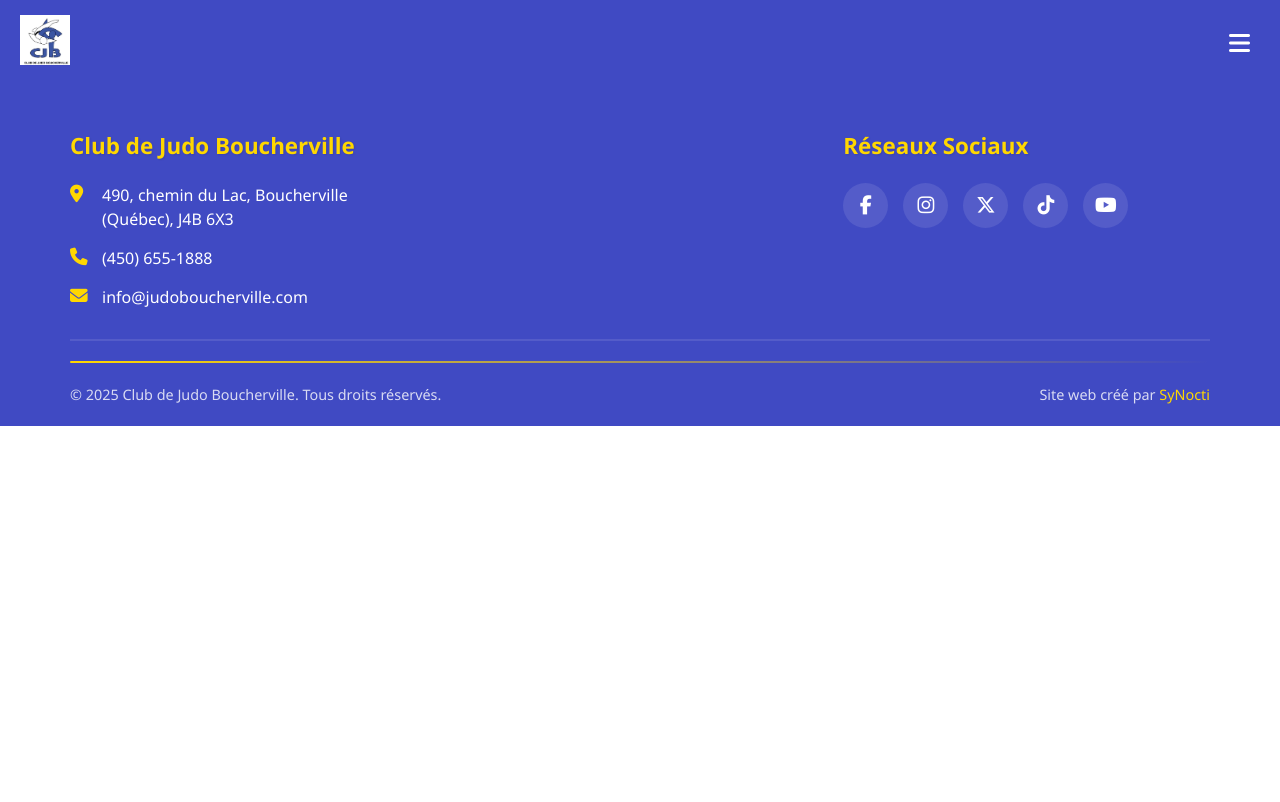
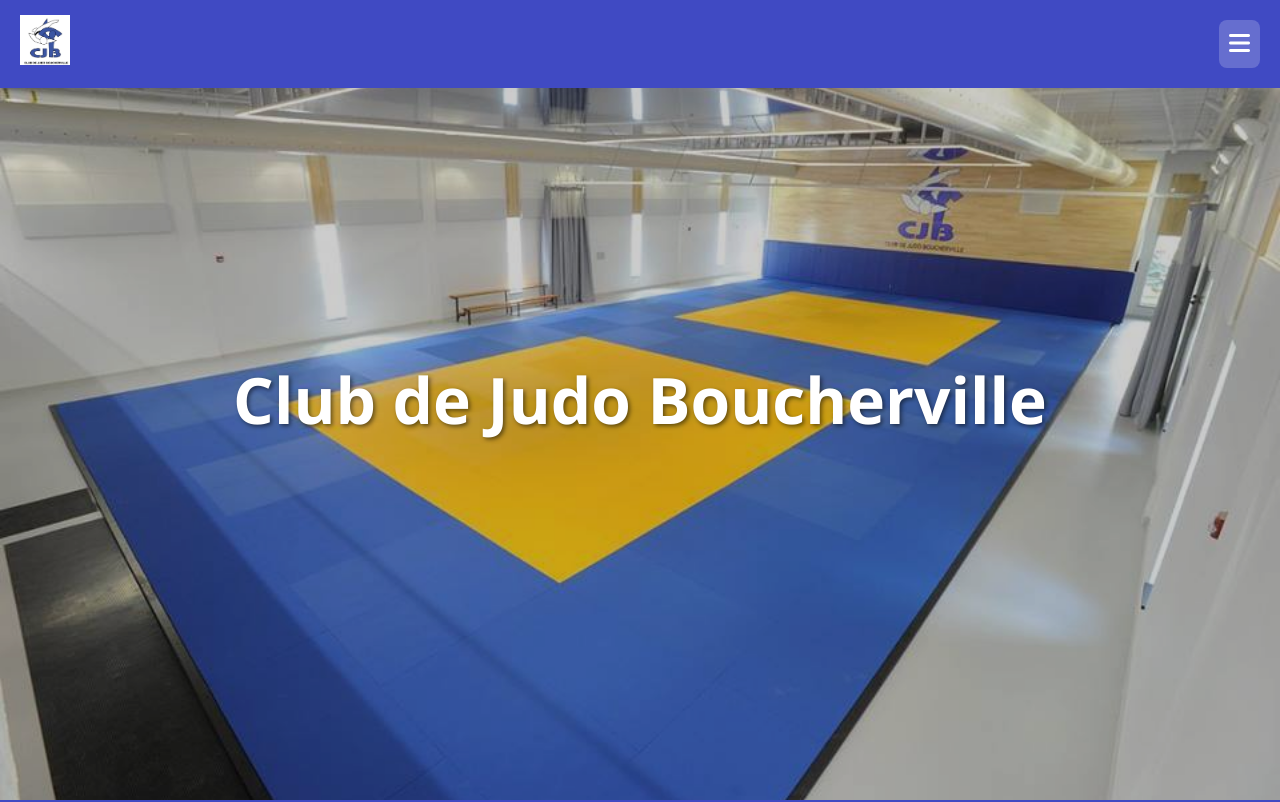
Before and after one commit to SyNocti/JudoBoucherville-FrontEnd, an Angular app in the folder JudoBoucherville/: page /accueil in a window 1280 px wide. Before the commit this address led to /. Shown: the top 802 px of the page. Built offline with nearby package versions, Linux system fonts and the light colour scheme.

Commit message:
FCT: Header style and image home screen

```diff
--- /dev/null
+++ b/JudoBoucherville/src/app/accueil/accueil.component.css
@@ -0,0 +1,56 @@
+.hero-section {
+  position: relative;
+  width: 100%;
+  height: 100vh; /* Full viewport height */
+  overflow: hidden;
+  display: flex;
+  justify-content: center;
+  align-items: center;
+}
+
+.hero-image-container {
+  position: absolute;
+  top: 0;
+  left: 0;
+  width: 100%;
+  height: 100%;
+  z-index: 1;
+}
+
+.hero-image {
+  width: 100%;
+  height: 100%;
+  object-fit: cover; /* This is key - maintains aspect ratio while filling container */
+  object-position: center; /* Centers the image */
+  filter: brightness(0.8); /* Optional: slightly darkens the image for better text readability */
+}
+
+.hero-content {
+  position: relative;
+  z-index: 2;
+  text-align: center;
+  padding: 20px;
+  max-width: 100%;
+}
+
+.hero-title {
+  color: white;
+  font-size: 4rem;
+  font-weight: bold;
+  text-shadow: 2px 2px 4px rgba(0, 0, 0, 0.5);
+  margin: 0;
+  padding: 0;
+}
+
+/* Responsive adjustments */
+@media (max-width: 768px) {
+  .hero-title {
+    font-size: 3rem;
+  }
+}
+
+@media (max-width: 480px) {
+  .hero-title {
+    font-size: 2.5rem;
+  }
+}
--- /dev/null
+++ b/JudoBoucherville/src/app/accueil/accueil.component.html
@@ -0,0 +1,8 @@
+<section class="hero-section">
+    <div class="hero-image-container">
+        <img src="/assets/images/dojo.jpg" alt="Dojo Judo Boucherville" class="hero-image">
+    </div>
+    <div class="hero-content">
+        <h1 class="hero-title">Club de Judo Boucherville</h1>
+    </div>
+</section>
--- a/JudoBoucherville/src/app/app.routes.ts
+++ b/JudoBoucherville/src/app/app.routes.ts
@@ -1,3 +1,9 @@
 import { Routes } from '@angular/router';
+import { AccueilComponent } from './accueil/accueil.component';
 
-export const routes: Routes = [];
+export const routes: Routes = [
+    { path: 'accueil', component: AccueilComponent },
+    { path: '', redirectTo: '/accueil', pathMatch: 'full' }, // Default route redirects to accueil
+
+    { path: '**', redirectTo: '/accueil' } // Wildcard route for 404 place at the end
+];
--- a/JudoBoucherville/src/app/header/header.component.css
+++ b/JudoBoucherville/src/app/header/header.component.css
@@ -1,9 +1,23 @@
 .header {
-    position: sticky;
+    position: fixed;
+    /* Changed from sticky to fixed for better transparency effect */
     top: 0;
+    width: 100%;
+    z-index: 1000;
+    transition: background-color 0.3s ease, box-shadow 0.3s ease;
+    background-color: transparent;
+    /* Start transparent */
+}
+
+.header.scrolled {
     background-color: var(--primary-color);
-    z-index: 1000;
-    width: 100%;
+    /* Solid color when scrolled */
+    box-shadow: 0 2px 10px rgba(0, 0, 0, 0.1);
+    /* Optional shadow for depth */
+}
+
+.header:hover {
+    background-color: var(--primary-color);
 }
 
 .container {
@@ -33,11 +47,13 @@
 }
 
 .brand-name h1 {
-    color: var(--secondary-color);
+    color: white;
+    /* Light color for visibility on any background */
+    text-shadow: 1px 1px 2px rgba(0, 0, 0, 0.5);
+    /* Shadow for better readability */
     font-size: 1.8rem;
     margin: 0;
     font-weight: bold;
-    text-shadow: 1px 1px 2px var(--shadow-light);
     white-space: nowrap;
 }
 
@@ -70,6 +86,8 @@
     transition: var(--transition-fast);
     border-radius: var(--border-radius);
     gap: 8px;
+    text-shadow: 1px 1px 2px rgba(0, 0, 0, 0.3);
+    /* Shadow for better readability */
 }
 
 .nav-link span:first-child {
@@ -274,10 +292,7 @@
     padding: 10px;
     border-radius: var(--border-radius);
     transition: var(--transition-fast);
-}
-
-.mobile-toggle:hover {
-    background-color: rgba(255, 255, 255, 0.1);
+    background-color: rgba(255, 255, 255, 0.2);
 }
 
 /* Mobile drawer */
--- a/JudoBoucherville/src/app/header/header.component.html
+++ b/JudoBoucherville/src/app/header/header.component.html
@@ -1,10 +1,10 @@
-<header class="header">
+<header class="header" [class.scrolled]="isScrolled">
     <div class="container">
         <div class="header-content">
             <!-- Left section: Logo and brand -->
             <div class="header-left">
                 <div class="logo">
-                    <img src="/assets/logo.png" alt="Judo Boucherville Logo" class="logo-img">
+                    <img src="/assets/images/logo.png" alt="Judo Boucherville Logo" class="logo-img">
                 </div>
                 <div class="brand-name">
                     <h1>Club de Judo Boucherville</h1>
@@ -15,7 +15,7 @@
             <nav class="header-nav">
                 <ul class="nav-menu">
                     <li class="nav-item" [class.active]="currentPage === 'accueil'">
-                        <a href="#" class="nav-link" (mouseenter)="setActiveItem('accueil')">
+                        <a routerLink="/accueil" class="nav-link" (mouseenter)="setActiveItem('accueil')">
                             <span>Accueil</span>
                             <div class="underline"></div>
                         </a>
@@ -23,7 +23,7 @@
 
                     <li class="nav-item dropdown" [class.show]="activeDropdown === 'athletes'"
                         (mouseenter)="showDropdown('athletes')" (mouseleave)="scheduleHideDropdown('athletes')">
-                        <a href="#" class="nav-link dropdown-toggle" [class.active]="currentPage === 'athletes'">
+                        <a class="nav-link dropdown-toggle" [class.active]="currentPage === 'athletes'">
                             <span>Athlètes</span>
                             <i class="fas fa-chevron-down"></i>
                             <div class="underline"></div>
@@ -52,7 +52,7 @@
 
                     <li class="nav-item dropdown" [class.show]="activeDropdown === 'club'"
                         (mouseenter)="showDropdown('club')" (mouseleave)="scheduleHideDropdown('club')">
-                        <a href="#" class="nav-link dropdown-toggle" [class.active]="currentPage === 'club'">
+                        <a class="nav-link dropdown-toggle" [class.active]="currentPage === 'club'">
                             <span>Club</span>
                             <i class="fas fa-chevron-down"></i>
                             <div class="underline"></div>
@@ -78,7 +78,7 @@
 
                     <li class="nav-item dropdown" [class.show]="activeDropdown === 'cours'"
                         (mouseenter)="showDropdown('cours')" (mouseleave)="scheduleHideDropdown('cours')">
-                        <a href="#" class="nav-link dropdown-toggle" [class.active]="currentPage === 'cours'">
+                        <a class="nav-link dropdown-toggle" [class.active]="currentPage === 'cours'">
                             <span>Cours</span>
                             <i class="fas fa-chevron-down"></i>
                             <div class="underline"></div>
@@ -146,7 +146,7 @@
 
                     <li class="nav-item dropdown" [class.show]="activeDropdown === 'archive'"
                         (mouseenter)="showDropdown('archive')" (mouseleave)="scheduleHideDropdown('archive')">
-                        <a href="#" class="nav-link dropdown-toggle" [class.active]="currentPage === 'archive'">
+                        <a class="nav-link dropdown-toggle" [class.active]="currentPage === 'archive'">
                             <span>Archive</span>
                             <i class="fas fa-chevron-down"></i>
                             <div class="underline"></div>
@@ -202,14 +202,14 @@
         <nav class="drawer-nav">
             <ul class="drawer-menu">
                 <li class="nav-item" [class.active]="currentPage === 'accueil'">
-                    <a href="#" class="nav-link" (click)="setActiveItem('accueil'); closeMobileMenu()">
+                    <a routerLink="/accueil" class="nav-link" (click)="setActiveItem('accueil'); closeMobileMenu()">
                         <span>Accueil</span>
                         <div class="underline"></div>
                     </a>
                 </li>
 
                 <li class="nav-item dropdown">
-                    <a href="#" class="nav-link dropdown-toggle" [class.active]="currentPage === 'athletes'"
+                    <a class="nav-link dropdown-toggle" [class.active]="currentPage === 'athletes'"
                         (click)="toggleMobileDropdown('athletes')">
                         <span>Athlètes</span>
                         <i class="fas fa-chevron-down" [class.rotate]="mobileActiveDropdown === 'athletes'"></i>
@@ -240,7 +240,7 @@
                 </li>
 
                 <li class="nav-item dropdown">
-                    <a href="#" class="nav-link dropdown-toggle" [class.active]="currentPage === 'club'"
+                    <a class="nav-link dropdown-toggle" [class.active]="currentPage === 'club'"
                         (click)="toggleMobileDropdown('club')">
                         <span>Club</span>
                         <i class="fas fa-chevron-down" [class.rotate]="mobileActiveDropdown === 'club'"></i>
@@ -266,7 +266,7 @@
                 </li>
 
                 <li class="nav-item dropdown">
-                    <a href="#" class="nav-link dropdown-toggle" [class.active]="currentPage === 'cours'"
+                    <a class="nav-link dropdown-toggle" [class.active]="currentPage === 'cours'"
                         (click)="toggleMobileDropdown('cours')">
                         <span>Cours</span>
                         <i class="fas fa-chevron-down" [class.rotate]="mobileActiveDropdown === 'cours'"></i>
@@ -338,7 +338,7 @@
                 </li>
 
                 <li class="nav-item dropdown">
-                    <a href="#" class="nav-link dropdown-toggle" [class.active]="currentPage === 'archive'"
+                    <a class="nav-link dropdown-toggle" [class.active]="currentPage === 'archive'"
                         (click)="toggleMobileDropdown('archive')">
                         <span>Archive</span>
                         <i class="fas fa-chevron-down" [class.rotate]="mobileActiveDropdown === 'archive'"></i>
--- a/JudoBoucherville/src/app/header/header.component.ts
+++ b/JudoBoucherville/src/app/header/header.component.ts
@@ -1,9 +1,10 @@
-import { Component } from '@angular/core';
+import { Component, HostListener } from '@angular/core';
 import { CommonModule } from '@angular/common';
+import { RouterModule } from '@angular/router';
 
 @Component({
   selector: 'app-header',
-  imports: [CommonModule],
+  imports: [CommonModule, RouterModule],
   templateUrl: './header.component.html',
   styleUrl: './header.component.css'
 })
@@ -12,7 +13,14 @@
   mobileActiveDropdown: string | null = null;
   currentPage: string = 'accueil';
   mobileMenuOpen: boolean = false;
+  isScrolled: boolean = false;
   private hideTimeout: any;
+
+  @HostListener('window:scroll', [])
+  onWindowScroll() {
+    // Set isScrolled to true if window is scrolled more than 50px, otherwise false
+    this.isScrolled = window.scrollY > 50;
+  }
 
   // Desktop dropdown methods
   showDropdown(dropdown: string): void {
@@ -31,7 +39,7 @@
       this.hideTimeout = setTimeout(() => {
         this.activeDropdown = null;
         this.hideTimeout = null;
-      }, 1000); // 1 second delay
+      }, 500); // 0.5 second delay
     }
   }
 
```
Also changed, not shown: JudoBoucherville/src/app/accueil/accueil.component.ts (added, +11 -0 lines), JudoBoucherville/public/assets/images/dojo.jpg (added), JudoBoucherville/public/assets/images/logo.png (renamed from JudoBoucherville/public/assets/logo.png).
